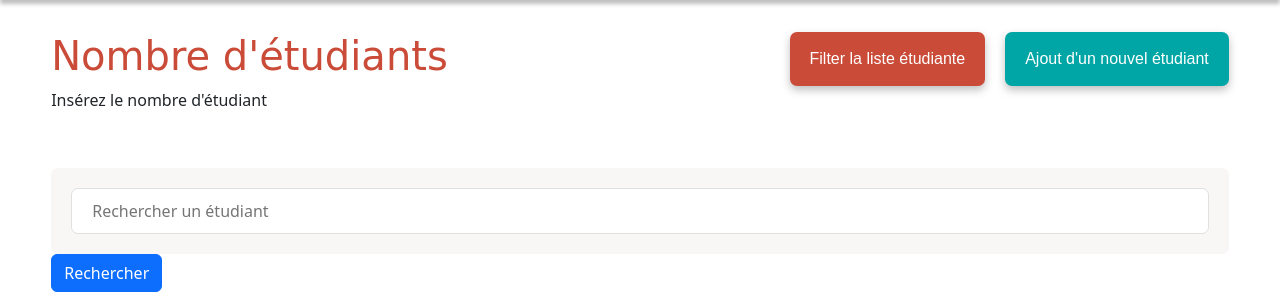
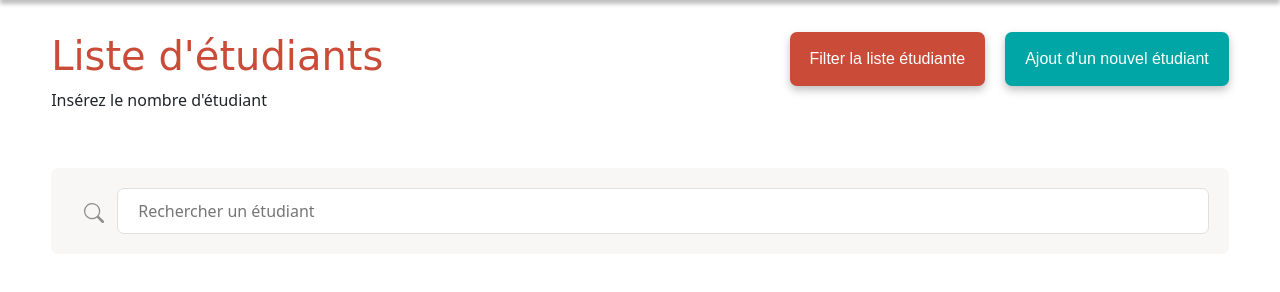
Before and after one commit to ElisaDESOUSA/annuaire_normandiewebschool, a PHP site: page /annuaire_normandiewebschool/view/listStudent.php in a window 1280 px wide. Shown: the part 100-392 px from the top of the page. Run offline with PHP 8.4, Linux system fonts and the light colour scheme; data that the repository does not hold is empty.

Commit message:
Fix style search bar in ListStudent

```diff
--- a/view/listStudent.php
+++ b/view/listStudent.php
@@ -6,7 +6,7 @@
 <div class="wrapper">
     <div class="heading">
         <div class="heading_list">
-            <h1>Nombre d'étudiants</h1>
+            <h1>Liste d'étudiants</h1>
             <p>Insérez le nombre d'étudiant</p>
         </div>
 
@@ -16,11 +16,15 @@
             <a href="form.php" class="button button_green">Ajout d'un nouvel étudiant</a>
         </div>
     </div>
-    <form action="">
+    <form action="" class="search-container">
         <div class="search-bar">
+            <button class="btn w-auto">
+                <svg xmlns="http://www.w3.org/2000/svg" width="20" height="20" fill="#8F8F8F" class="bi bi-search" viewBox="0 0 16 16">
+                    <path d="M11.742 10.344a6.5 6.5 0 1 0-1.397 1.398h-.001c.03.04.062.078.098.115l3.85 3.85a1 1 0 0 0 1.415-1.414l-3.85-3.85a1.007 1.007 0 0 0-.115-.1zM12 6.5a5.5 5.5 0 1 1-11 0 5.5 5.5 0 0 1 11 0z"/>
+                </svg>
+            </button>
             <input type="text" class="search" name="q" placeholder="Rechercher un étudiant">
         </div>
-        <button class="btn btn-primary w-auto">Rechercher</button>
     </form>
 
     <!-- Liste étudiants  -->
--- a/view/styles/style.css
+++ b/view/styles/style.css
@@ -262,10 +262,18 @@ a {
     margin-top: 0vh !important;
 }
 
+.search-container {
+    display: flex;
+    justify-content: space-between;
+    margin-bottom: 5vh;
+}
+
 .search-bar {
+    display: flex;
     background-color: #F9F6F6;
     border-radius: 7px;
     padding: 20px;
+    width: 100%;
 }
 
 .search {
```
